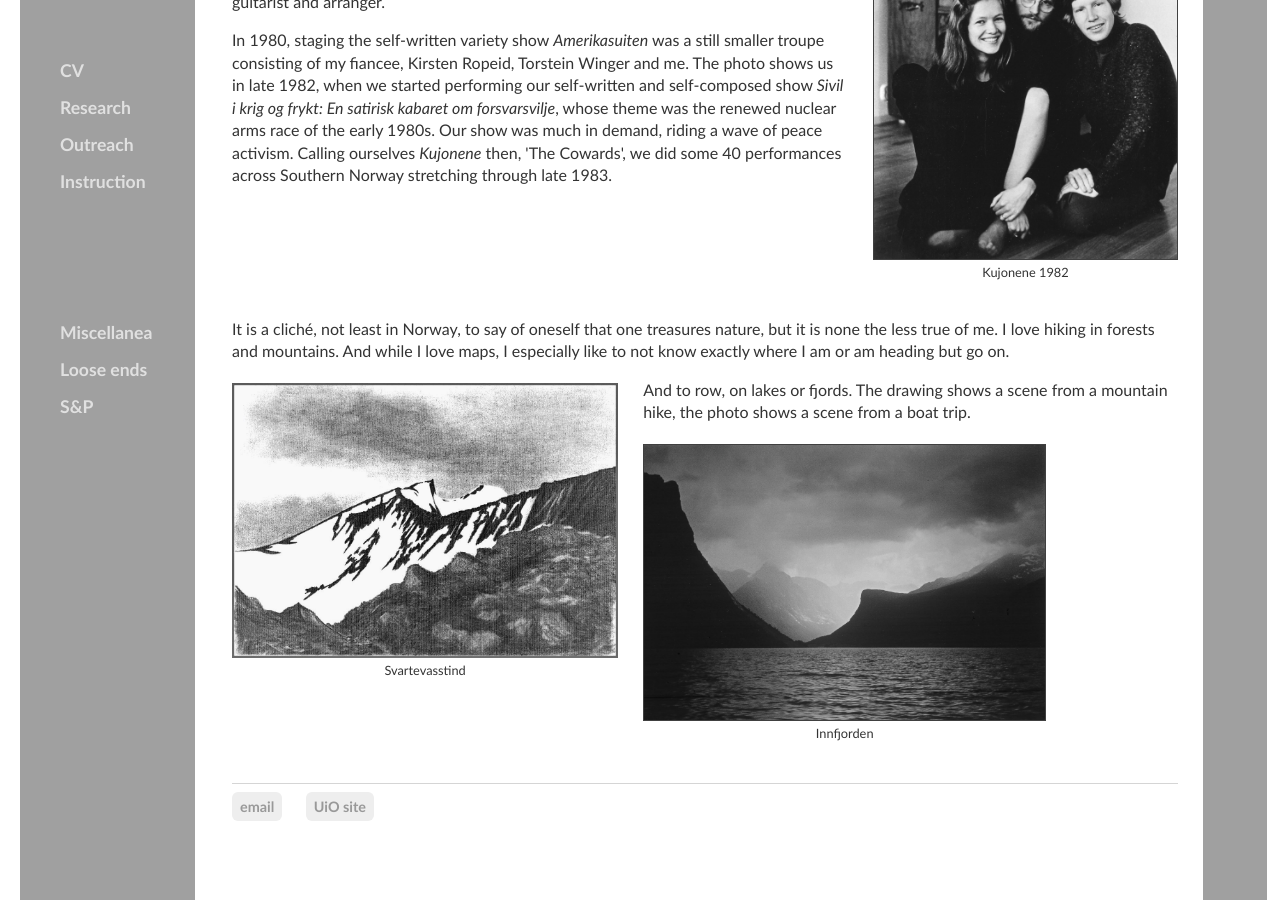
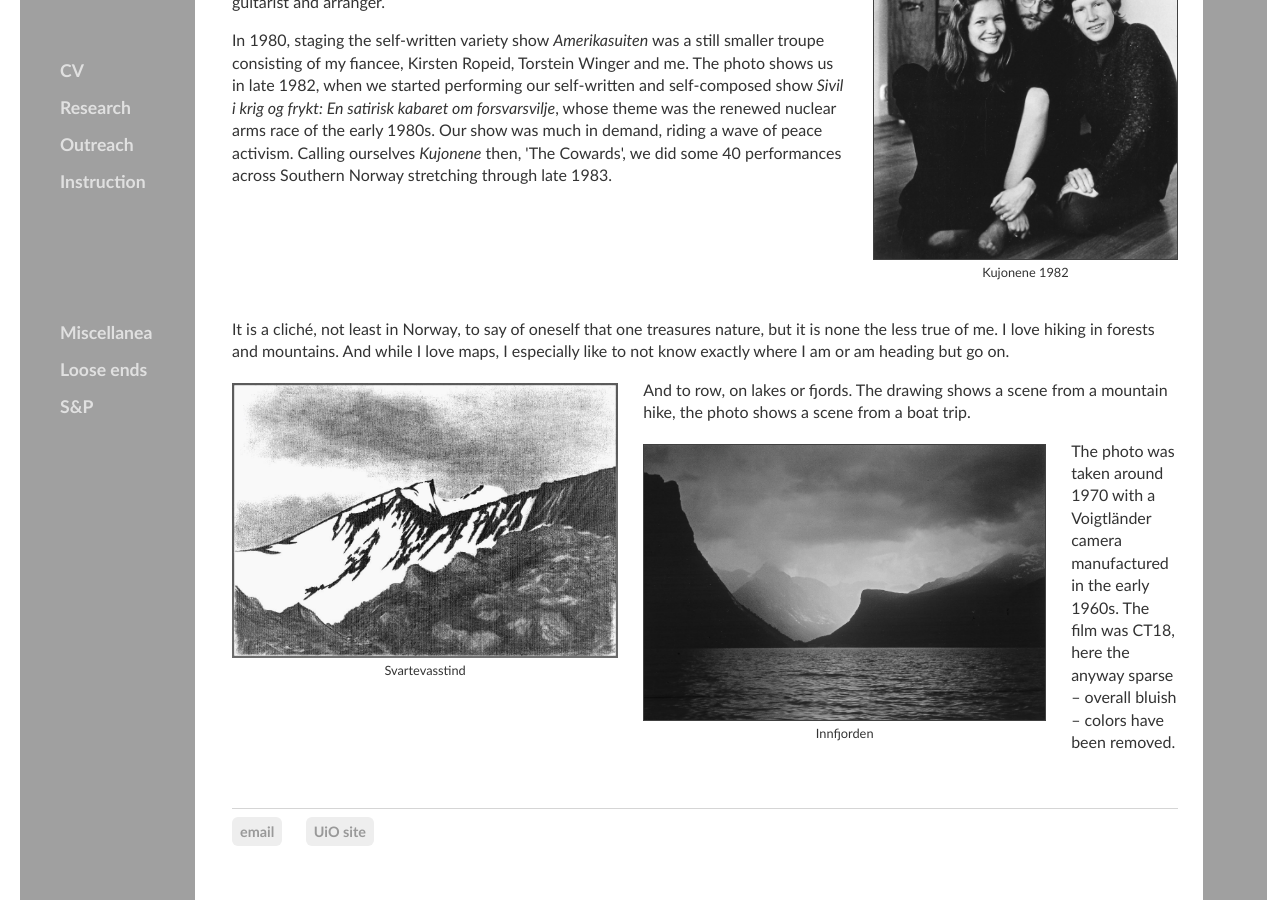
Before and after one commit to kjelljs/kjelljs.github.io, a Jekyll site: the page built from about/index.html, in a window 1280 px wide and 900 px high, scrolled down 4448 px. Built offline with Jekyll 4.4.1, drawn with Linux system fonts in a browser that asks for light colours.

Commit message:
Update index.html

```diff
--- a/about/index.html
+++ b/about/index.html
@@ -90,7 +90,7 @@ Amateur theater remained an important part of my life for some ten years after I
 <div style="float:left;"><figure class="leftfig"><img style="height:275px;" src="/pics/Svartevass.jpg"><figcaption>Svartevasstind</figcaption></figure></div>
 <p>And to row, on lakes or fjords. The drawing shows a scene from a mountain hike, the photo shows a scene from a boat trip.
 </p><div style="float:left;"><figure class="leftfig"><img style="height:275px; border: 1px solid #404040" src="/pics/NåsaBW.jpg"><figcaption>Innfjorden</figcaption></figure></div>
-</section>
+<p>The photo was taken around 1970 with a Voigtländer camera manufactured in the early 1960s. The film was CT18, here the anyway sparse – overall bluish – colors have been removed.</p></section>
 <section><p>&nbsp;</p></section>
 <!--p> Unexpected lakes or ponds ... all that the glaciers left, rocks ragged or smooth, and all that grows in the grooves and valleys ... and to row, on lakes or fjords, reaching lonely shores and improbable harbors </p>-->
 
```
